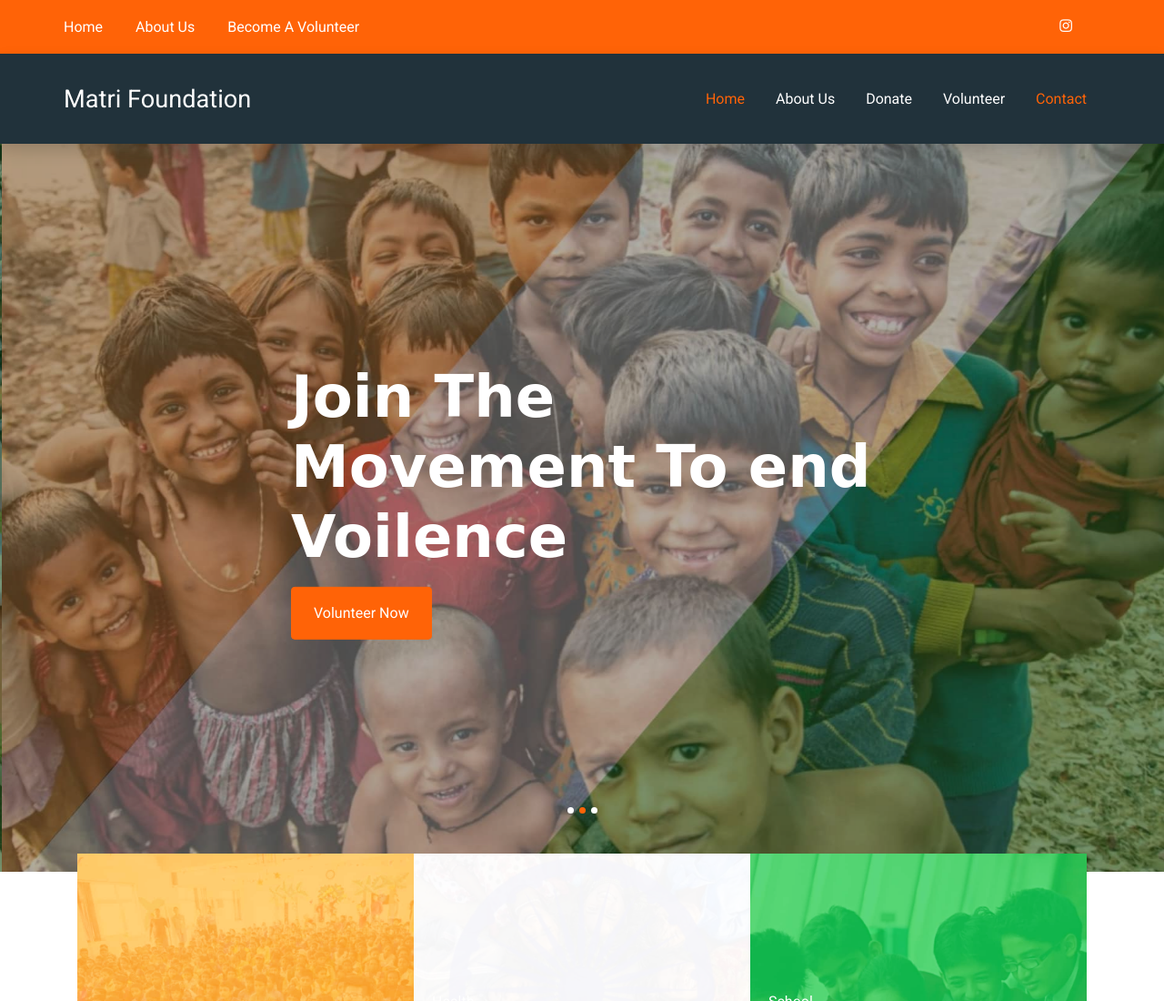
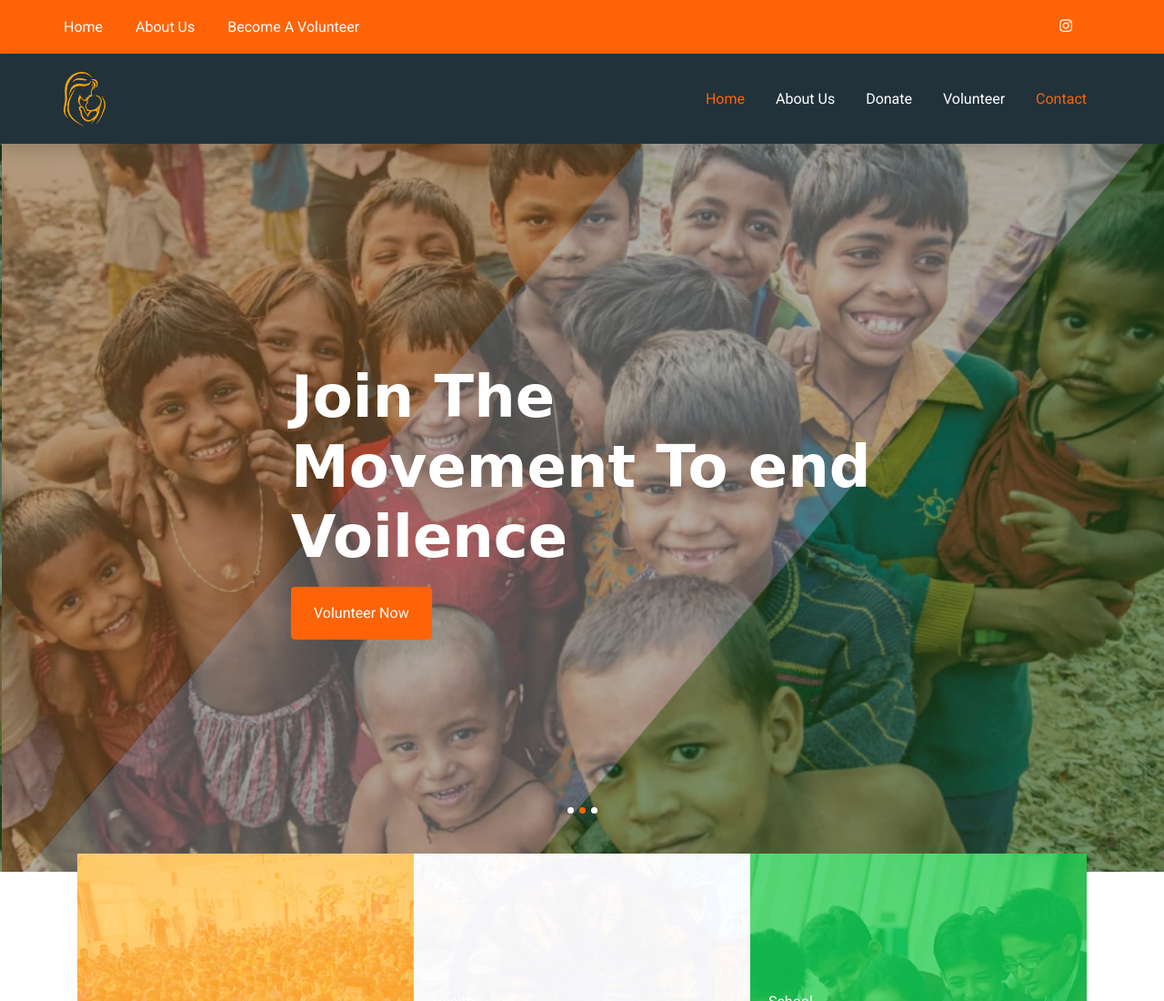
Before and after one commit to matrifoundation/matrifoundation.github.io, a plain HTML site: page index.html in a window 1280 px wide. Shown: the top 1100 px of the page at 91% size. Drawn offline with Linux system fonts and the light colour scheme; files whose address does not match are found by name; a web font is replaced by a local one.

Commit message:
added image

```diff
--- a/css/style.css
+++ b/css/style.css
@@ -163,7 +163,9 @@ html {
 
 .border-w-1 {
   border-width: 1px; }
-
+.logo-img{
+  height: 60px;
+}
 .border-w-2 {
   border-width: 2px; }
 
--- a/index.html
+++ b/index.html
@@ -51,7 +51,7 @@
               <a href="volunteer.html" class="p-3">Become A Volunteer</a>
             </div>
             <div class="col-md-6 text-md-right">
-              <a href="https://instagram.com/matrifoundation" target="blank" class="p-3"><span class="icon-instagram"></span></a>
+              <a href="https://instagram.com/matrifoundationofficial" target="blank" class="p-3"><span class="icon-instagram"></span></a>
             </div>
           </div>
         </div>
@@ -63,7 +63,9 @@
 
 
             <div class="site-logo">
-              <a href="index.html" class="text-white">Matri Foundation</a>
+              <a href="index.html" class="text-white">
+                <img src="images/1.png" class="logo-img" alt="" srcset="">
+              </a>
             </div>
 
 
```
Also changed, not shown: images/1.png (added).
